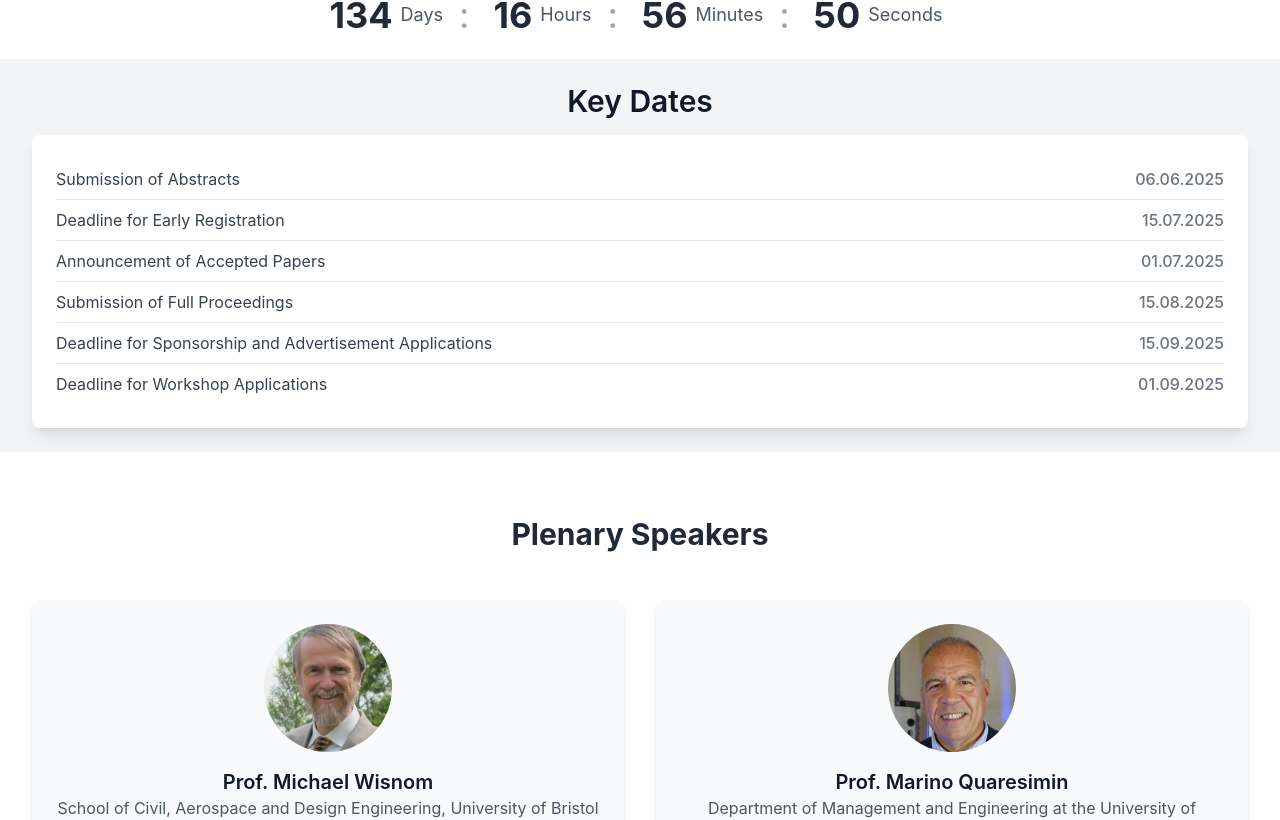
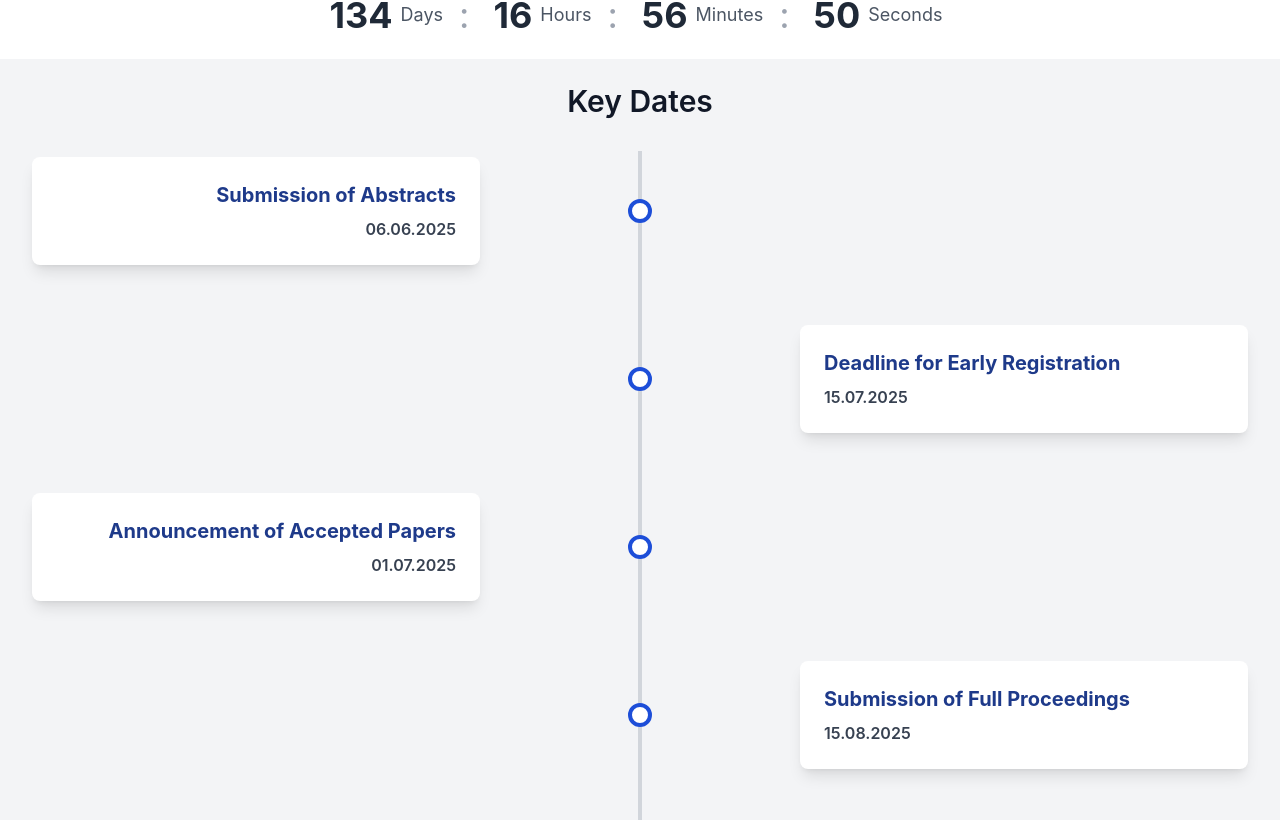
Before and after one commit to vbahadircan/polmericcompositessymposium, a React (Create React App) app: page / in a window 1280 px wide. Shown: the part 1105-1925 px from the top of the page. Built offline with nearby package versions, Linux system fonts and the light colour scheme.

Commit message:
key dates style changed to timeline

```diff
--- a/src/components/Hero.js
+++ b/src/components/Hero.js
@@ -20,7 +20,7 @@ export default function Hero() {
   }, [facts.length]);
 
   return (
-    <div className="relative bg-gradient-to-r from-red-500 to-blue-600">
+    <div className="relative bg-cover bg-center bg-no-repeat" style={{ backgroundImage: 'url(/izmirhero.jpg)' }}>
       <div className="max-w-7xl mx-auto px-4 sm:px-6 lg:px-8 py-24 text-center">
         <h1 className="text-4xl tracking-tight font-extrabold text-white sm:text-5xl md:text-6xl">
           <span className="block">6th INTERNATIONAL</span>
--- a/src/components/KeyDates.js
+++ b/src/components/KeyDates.js
@@ -13,15 +13,28 @@ export default function KeyDates() {
     return (
         <section className="w-full bg-gray-100 py-6">
             <div className="max-w-7xl mx-auto px-4 sm:px-6 lg:px-8">
-                <h2 className="text-3xl font-semibold text-gray-900 mb-4 text-center">Key Dates</h2>
-                <ul className="bg-white shadow-lg rounded-lg p-6">
-                    {keyDates.map((item, index) => (
-                        <li key={index} className="flex justify-between items-center border-b border-gray-200 py-2 last:border-b-0">
-                            <span className="text-gray-700">{item.event}</span>
-                            <span className="text-gray-500 font-medium">{item.date}</span>
-                        </li>
-                    ))}
-                </ul>
+                <h2 className="text-3xl font-semibold text-gray-900 mb-8 text-center">Key Dates</h2>
+                <div className="relative flex flex-col items-center">
+                    {/* Vertical timeline line */}
+                    <div className="absolute left-1/2 transform -translate-x-1/2 h-full w-1 bg-gray-300 z-0" style={{ top: 0, bottom: 0 }} />
+                    <div className="space-y-12 w-full">
+                        {keyDates.map((item, index) => (
+                            <div key={index} className={`relative flex items-center w-full ${index % 2 === 0 ? 'justify-start' : 'justify-end'}`} style={{ minHeight: '120px' }}>
+                                {/* Timeline circle */}
+                                <div className="absolute left-1/2 transform -translate-x-1/2 z-10">
+                                    <div className="w-6 h-6 bg-white border-4 border-blue-700 rounded-full flex items-center justify-center" />
+                                </div>
+                                {/* Card */}
+                                <div className={`bg-white shadow-lg rounded-lg p-6 max-w-md w-full ${index % 2 === 0 ? 'mr-16 ml-0 text-right' : 'ml-16 mr-0 text-left'}`}
+                                    style={{ zIndex: 20 }}
+                                >
+                                    <div className="text-xl font-bold text-blue-900 mb-2">{item.event}</div>
+                                    <div className="text-gray-700 font-semibold">{item.date}</div>
+                                </div>
+                            </div>
+                        ))}
+                    </div>
+                </div>
             </div>
         </section>
     );
```
Also changed, not shown: public/izmirhero.jpg (added).
